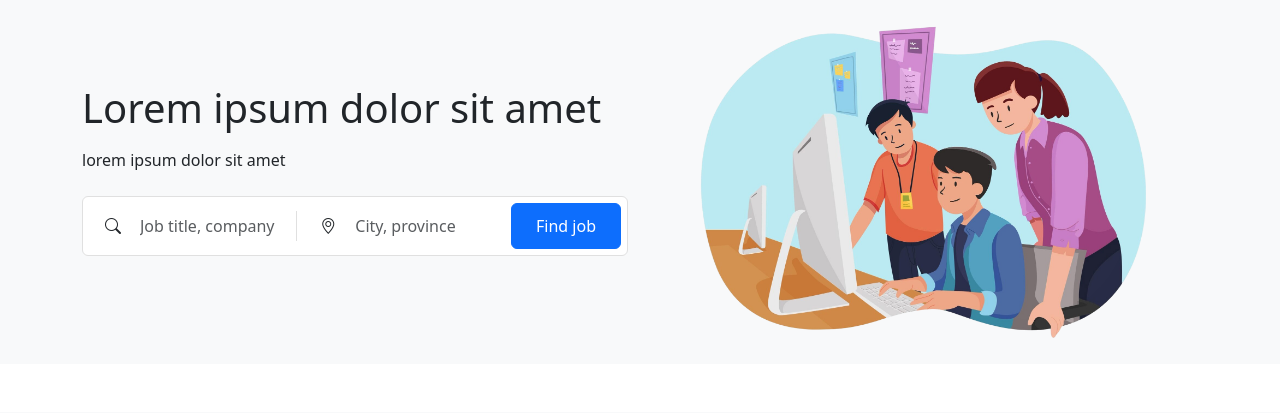
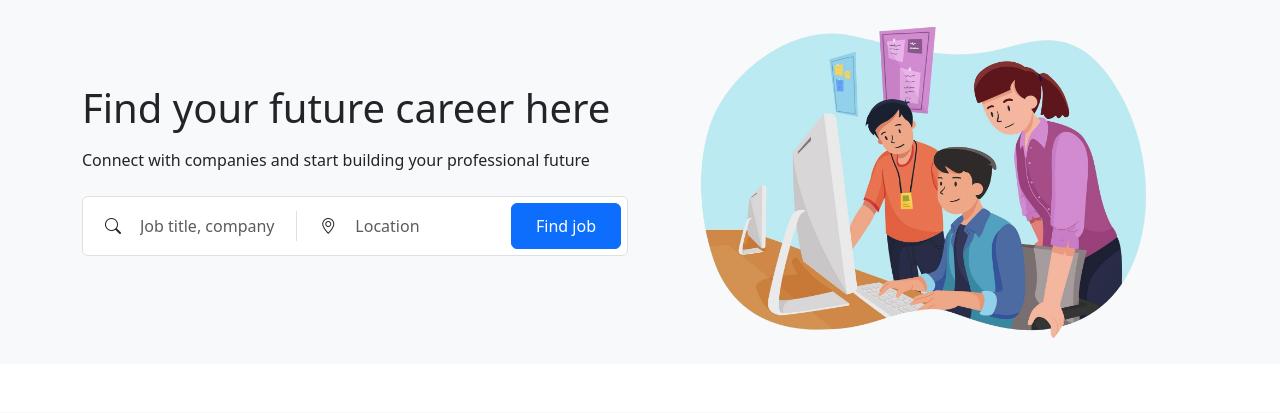
Before and after one commit to alexgalicio/jobportal, a Django app: page / in a window 1280 px wide. Shown: the part 69-482 px from the top of the page. Run offline with Django 5.2, Linux system fonts and the light colour scheme; data that the repository does not hold is empty; some libraries are stand-ins or nearby versions.

Commit message:
chore: add header and subtext

```diff
--- a/main/templates/main/home.html
+++ b/main/templates/main/home.html
@@ -11,9 +11,9 @@
     <div class="container">
       <div class="row align-items-center">
         <div class="col-lg-6 d-flex flex-column gap-2">
-          <h1>Lorem ipsum dolor sit amet</h1>
+          <h1>Find your future career here</h1>
           <p>
-            lorem ipsum dolor sit amet
+            Connect with companies and start building your professional future
           </p>
 
           <!-- search -->
@@ -31,7 +31,7 @@
                 <div class="input-group">
                   <span class="input-group-text"><i class="bi bi-geo-alt"></i></span>
                   <input type="text" class="form-control" id="location" name="location" value="{{ location_query }}"
-                    placeholder="City, province">
+                    placeholder="Location">
                 </div>
               </div>
               <button type="submit" class="btn btn-primary search-btn rounded">Find job</button>
@@ -105,7 +105,6 @@
                 </a>
               </div>
               <div class="col-6">
-                <!-- TODO: change img -->
                 <img src="{% static 'main/images/hero_bg.png' %}" class="img-fluid h-100 w-100 object-fit-cover"
                   alt="Candidate">
               </div>
@@ -127,7 +126,6 @@
                 </a>
               </div>
               <div class="col-6">
-                <!-- TODO: change img -->
                 <img src="{% static 'main/images/hero_bg.png' %}" class="img-fluid h-100 w-100 object-fit-cover"
                   alt="Employer">
               </div>
```
